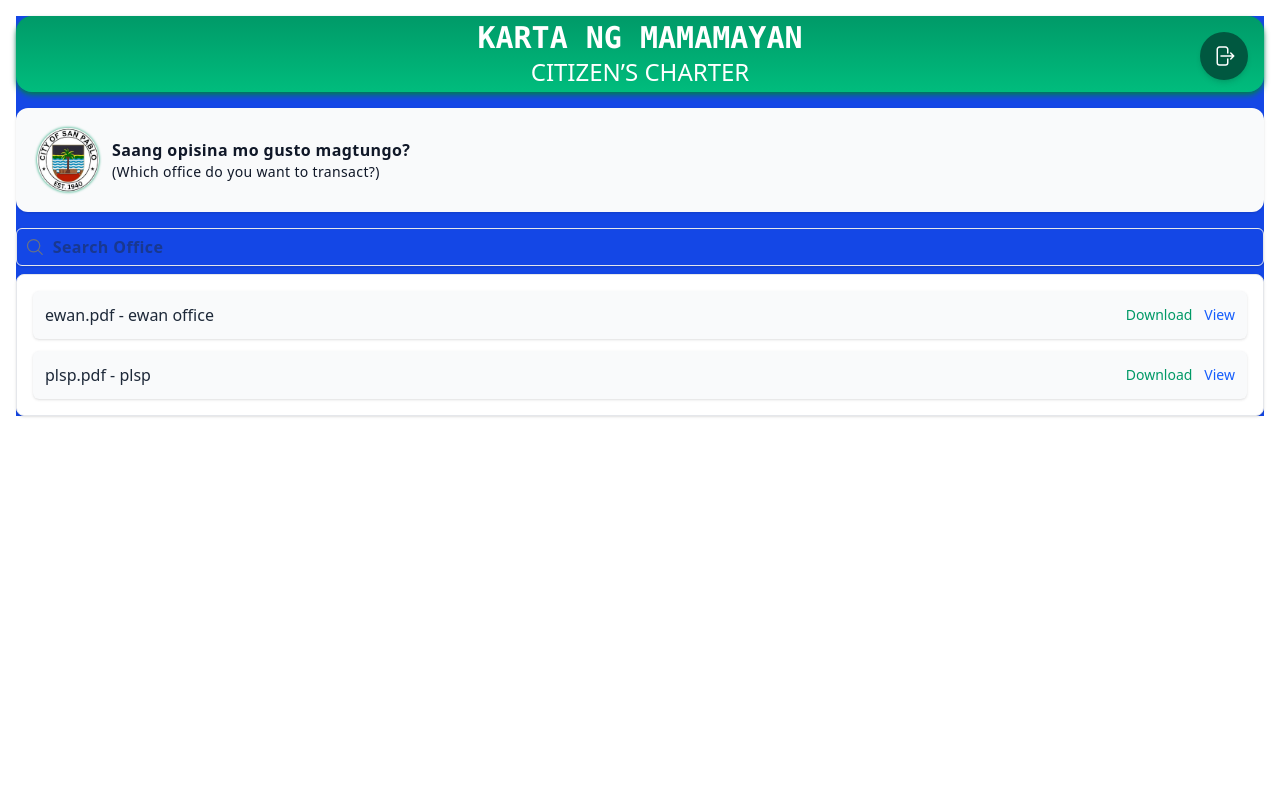
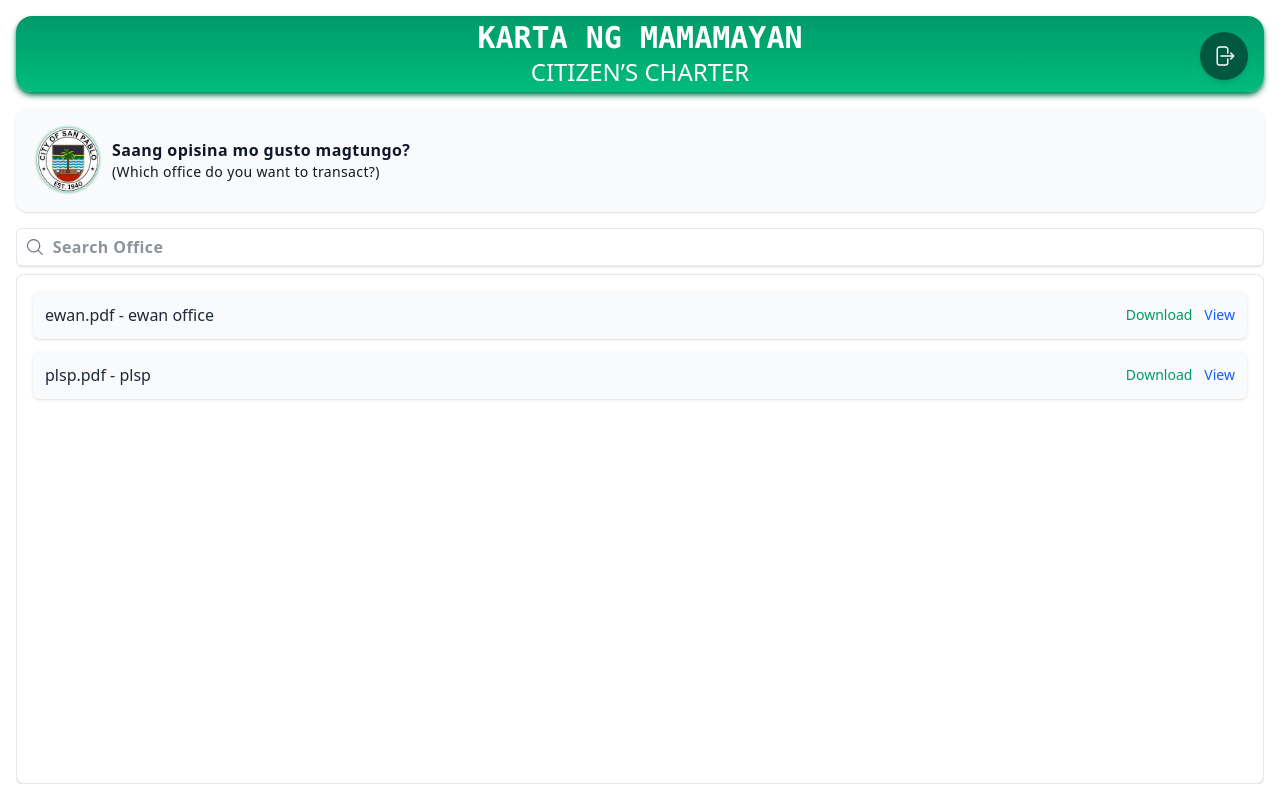
Before and after one commit to trisssh/CC--Landing-Page-Quick-Search-2026, a React (Vite) app: page /next in a window 1280 px wide. Built offline with nearby package versions, Linux system fonts and the light colour scheme.

Commit message:
`Refactor NextPage component: update section styles and add overflow handling`

```diff
--- a/src/NextPage.jsx
+++ b/src/NextPage.jsx
@@ -14,7 +14,7 @@ export default function NextPage() {
 
   return (
     <>
-      <section className="flex flex-col gap-4 m-4 sm:bg-amber-300 md:bg-red-600 lg:bg-blue-700">
+      <section className="flex flex-col min-h-screen gap-4 p-4 overflow-hidden">
         <header className="relative bg-gradient-to-b from-[#009A68] to-emerald-500 text-white rounded-2xl p-1 shadow-md shadow-emerald-700">
           {/* Centered Title */}
           <article className="text-center">
@@ -76,7 +76,7 @@ export default function NextPage() {
         </section>
 
         {/* MAIN CONTENT  -- QUICK SEARCH */}
-        <section>
+        <section className="flex flex-col flex-1 overflow-hidden">
           {/* SEARCH */}
           <div>
             {/* <label className="block text-sm md:text-base text-gray-500 font-medium">
@@ -109,7 +109,7 @@ export default function NextPage() {
           </div>
 
           {/* Table/card Content */}
-          <div className="flex flex-col bg-white border border-gray-200 rounded-lg shadow max-h-80">
+          <div className="flex flex-col bg-white border border-gray-200 rounded-lg shadow flex-1 overflow-hidden">
             {/* Content */}
             <div className="flex-1 overflow-y-auto p-4">
               {results.length > 0 ? (
```
